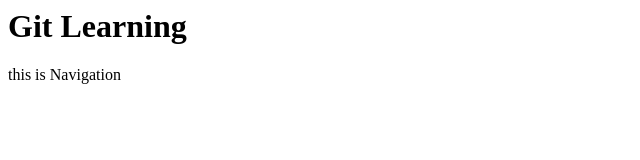
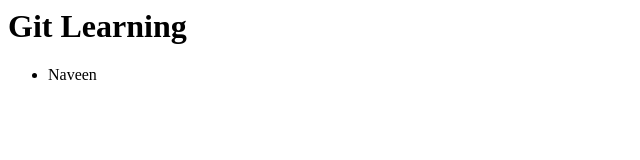
Before and after one commit to nkrsfdc18/Copado, a plain HTML site: page index.html in a window 1280 px wide. Shown: the full height of the page, 0-640 px from the left. Drawn offline with Linux system fonts and the light colour scheme.

Commit message:
This is Index Modification

```diff
--- a/index.html
+++ b/index.html
@@ -4,5 +4,8 @@
         <title>Git Tutorials</title>
         <h1>Git Learning</h1>
     </head>
-    <nav>this is Navigation</nav>
+
+    <ul>
+        <li>Naveen</li>
+    </ul>
 </html>
```
